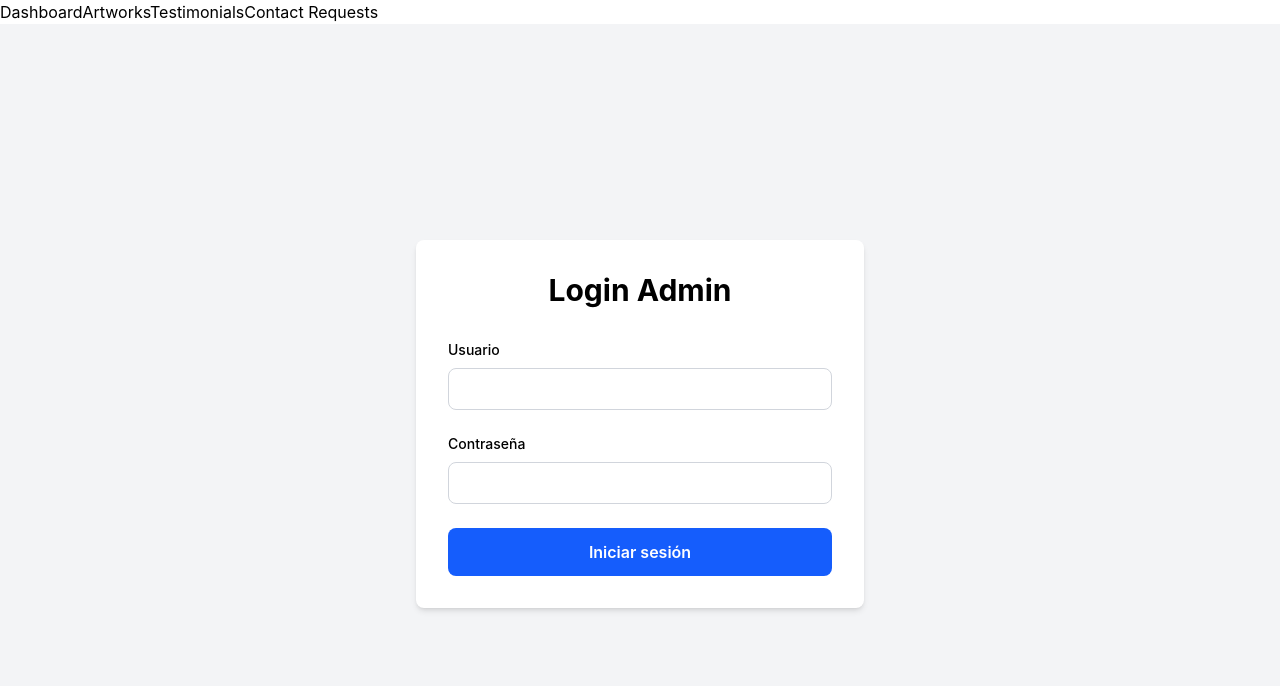
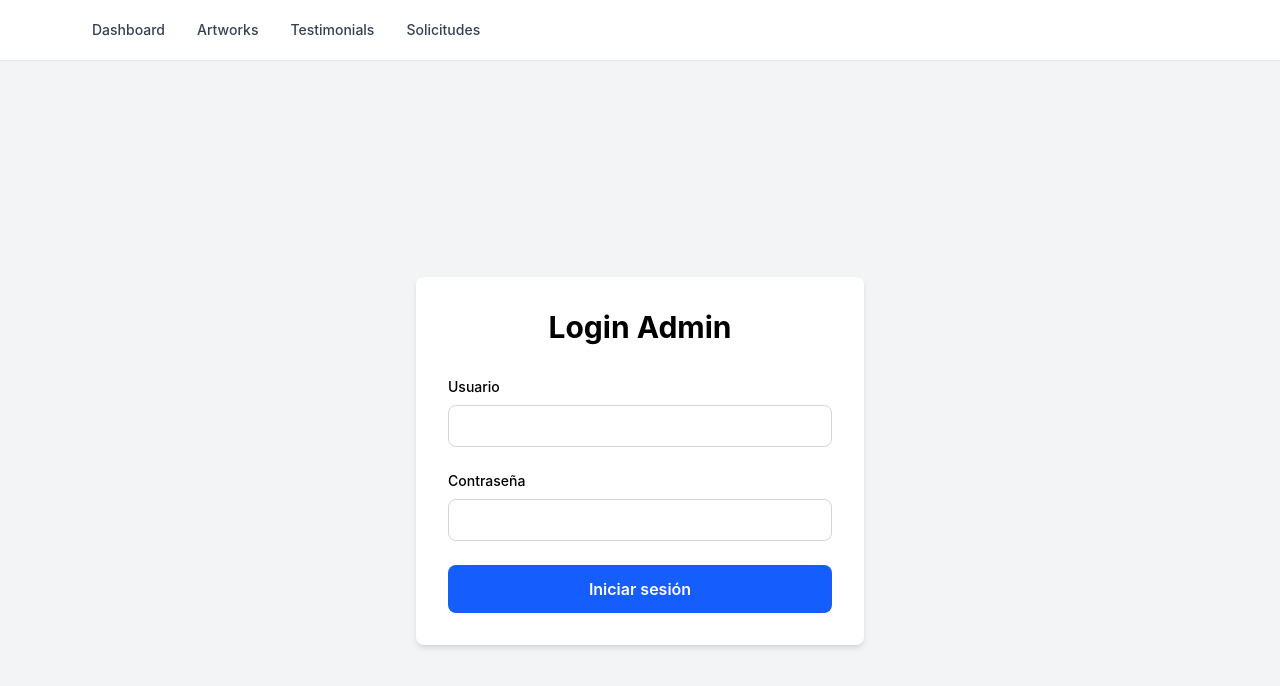
Before and after one commit to josealonso1/mascotas-tienda-frontend, a React (Vite) app: page /admin/login in a window 1280 px wide. Shown: the top 686 px of the page. Built offline with nearby package versions, Linux system fonts and the light colour scheme; no server answers.

Commit message:
admin actualizado

```diff
--- a/src/layouts/AdminLayout.jsx
+++ b/src/layouts/AdminLayout.jsx
@@ -1,12 +1,18 @@
-import { Link } from 'react-router-dom';
-import { Outlet } from 'react-router-dom';
+import { NavLink, Outlet } from 'react-router-dom';
+
+const navLinkClass = ({ isActive }) =>
+  `px-3 py-2 rounded-lg text-sm font-medium transition ${
+    isActive ? 'bg-blue-600 text-white' : 'text-gray-700 hover:bg-gray-100'
+  }`;
 
 const AdminNavbar = () => (
-  <nav>
-    <Link to="/admin">Dashboard</Link>
-    <Link to="/admin/artworks">Artworks</Link>
-    <Link to="/admin/testimonials">Testimonials</Link>
-    <Link to="/admin/contact-requests">Contact Requests</Link>
+  <nav className="bg-white border-b border-gray-200">
+    <div className="max-w-6xl mx-auto px-4 py-3 flex flex-wrap gap-2">
+      <NavLink to="/admin" end className={navLinkClass}>Dashboard</NavLink>
+      <NavLink to="/admin/artworks" className={navLinkClass}>Artworks</NavLink>
+      <NavLink to="/admin/testimonials" className={navLinkClass}>Testimonials</NavLink>
+      <NavLink to="/admin/contact-requests" className={navLinkClass}>Solicitudes</NavLink>
+    </div>
   </nav>
 );
 
--- a/src/pages/admin/ArtworksManager.jsx
+++ b/src/pages/admin/ArtworksManager.jsx
@@ -230,7 +230,7 @@ const ArtworksManager = () => {
         />
       </div>
 
-      <div className="bg-white rounded-lg shadow overflow-hidden">
+      <div className="bg-white rounded-lg shadow overflow-x-auto">
         {(() => {
           const filteredArtworks = artworks.filter((a) =>
             normalizeText(a.title).includes(normalizeText(searchTerm))
--- a/src/pages/admin/ContactRequestsManager.jsx
+++ b/src/pages/admin/ContactRequestsManager.jsx
@@ -123,7 +123,7 @@ const ContactRequestsManager = () => {
         )}
       </div>
 
-      <div className="bg-white rounded-lg shadow overflow-hidden">
+      <div className="bg-white rounded-lg shadow overflow-x-auto">
         {contactRequests.length === 0 ? (
           <p className="text-center py-10 text-gray-500">No hay solicitudes de contacto todavía</p>
         ) : filteredRequests.length === 0 ? (
--- a/src/pages/admin/TestimonialsManager.jsx
+++ b/src/pages/admin/TestimonialsManager.jsx
@@ -273,7 +273,7 @@ const TestimonialsManager = () => {
         />
       </div>
 
-      <div className="bg-white rounded-lg shadow overflow-hidden">
+      <div className="bg-white rounded-lg shadow overflow-x-auto">
         {testimonials.length === 0 ? (
           <p className="text-center py-10 text-gray-500">No hay testimonios todavía</p>
         ) : filteredTestimonials.length === 0 ? (
```
